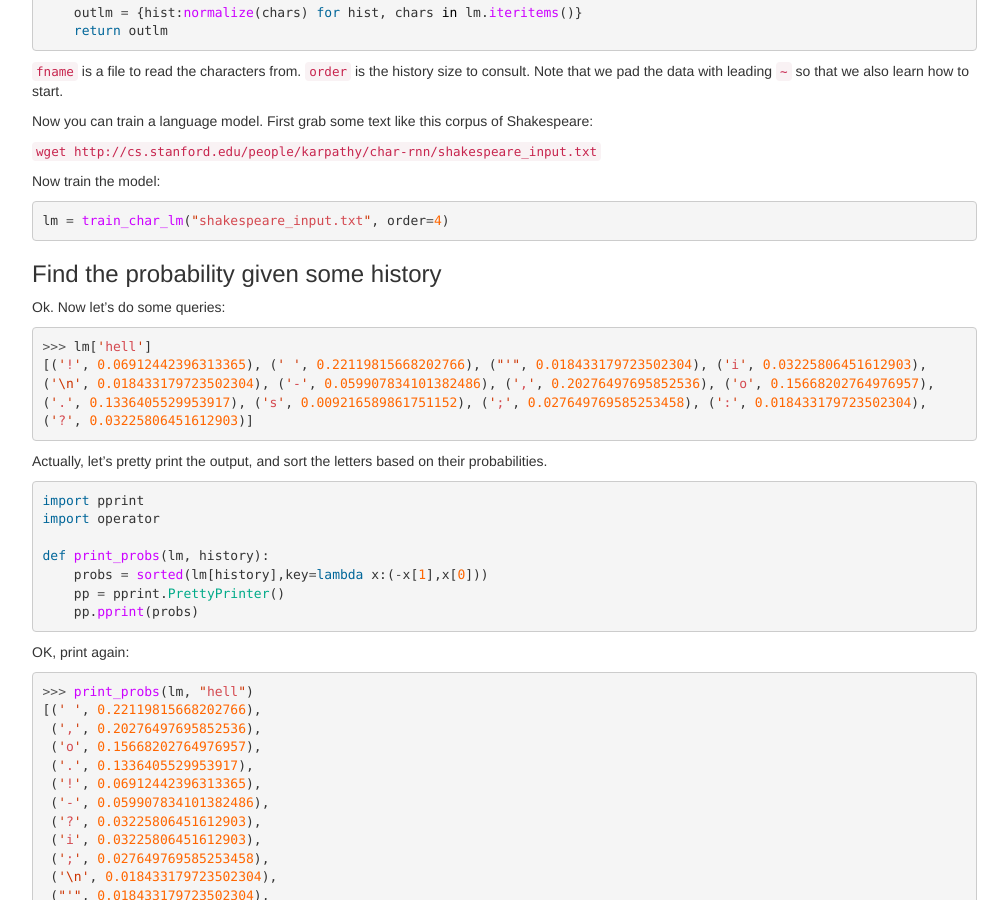
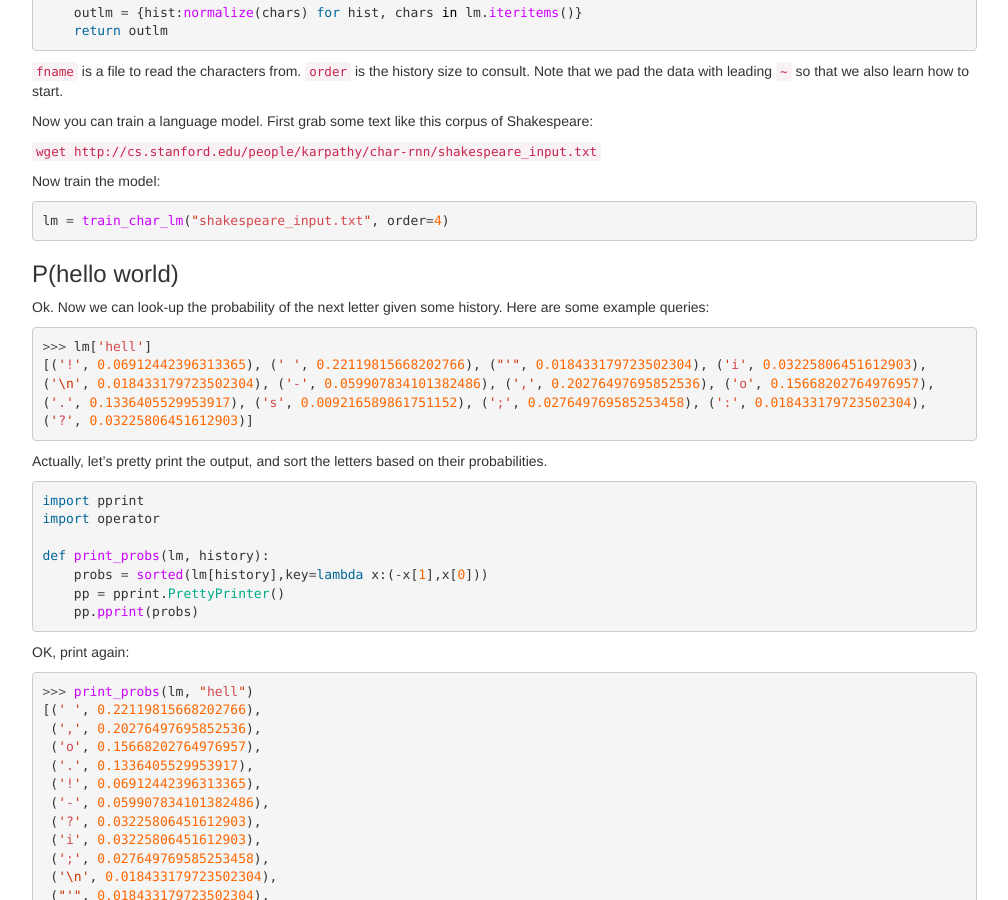
Before and after one commit to computational-linguistics-class/computational-linguistics-class.github.io, a Jekyll site: the page built from assignment5.md, in a window 1280 px wide and 900 px high, scrolled down 915 px. Shown: the whole window, without its empty margins (233-1241 px from the left). Built offline with Jekyll 4.4.1, drawn with Linux system fonts in a browser that asks for light colours; nearby versions of some CDN libraries; formulas are drawn with MathJax 3; a script that is not in the unit is left out; some of the changed text lies outside the part shown.

Commit message:
Hello world

```diff
--- a/assignment5.md
+++ b/assignment5.md
@@ -109,9 +109,9 @@ Now train the model:
 lm = train_char_lm("shakespeare_input.txt", order=4)
 {% endhighlight %}
 
-### Find the probability given some history
+### P(hello world)
 
-Ok. Now let's do some queries:
+Ok. Now we can look-up the probability of the next letter given some history.  Here are some example queries:
 
 {% highlight python %}
 >>> lm['hell']
@@ -260,7 +260,7 @@ Forromfor intre You to lor c
 
 {% endhighlight %}
 
-Do you notice anything?  *They all start with F!*  In fact, after we hit a certain order, the first word is always *First*?  Why is that?  Is the model trying to be clever?  Tell me why in your writeup!
+Do you notice anything?  *They all start with F!*  In fact, after we hit a certain order, the first word is always *First*?  Why is that?  Is the model trying to be clever?  First, generate the word *First*. Explain what is going on in your writeup.
 
 
 ## Part 2: Perplexity, smoothing, back-off and interpolation
```
